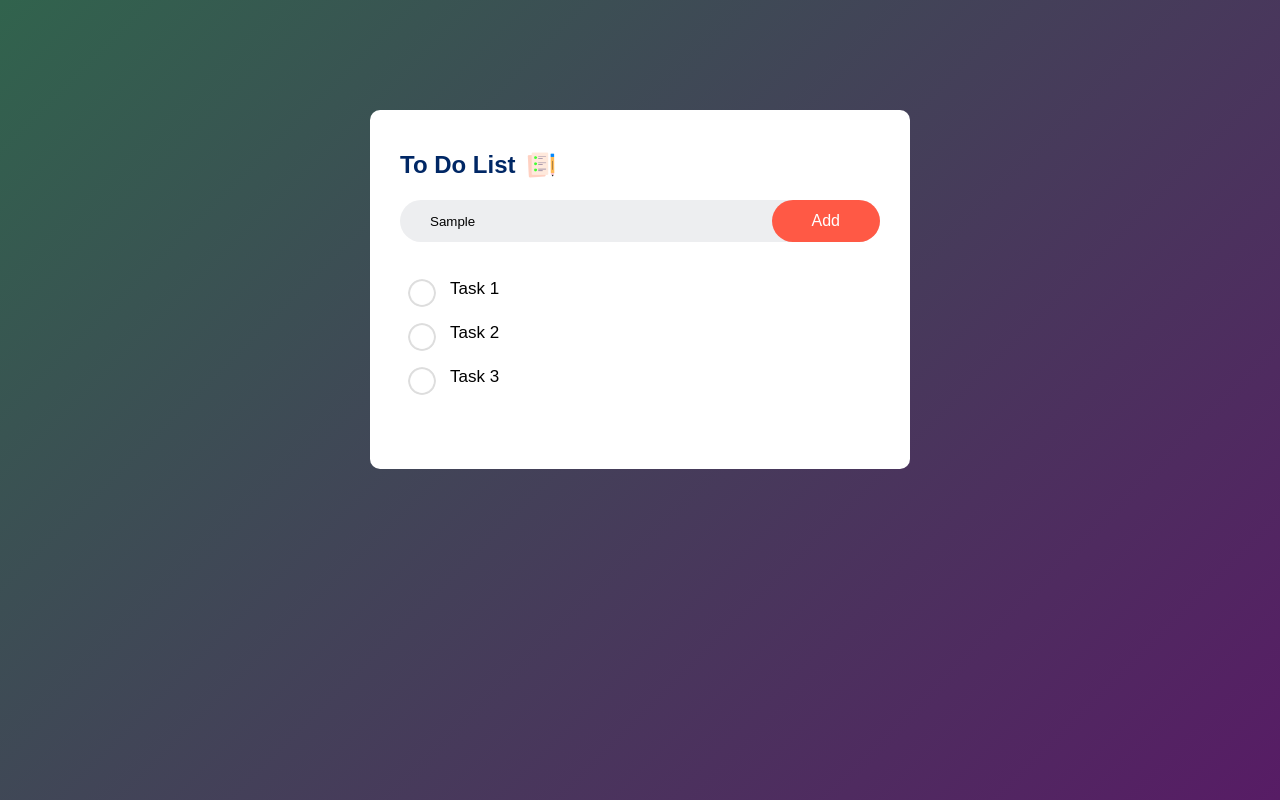
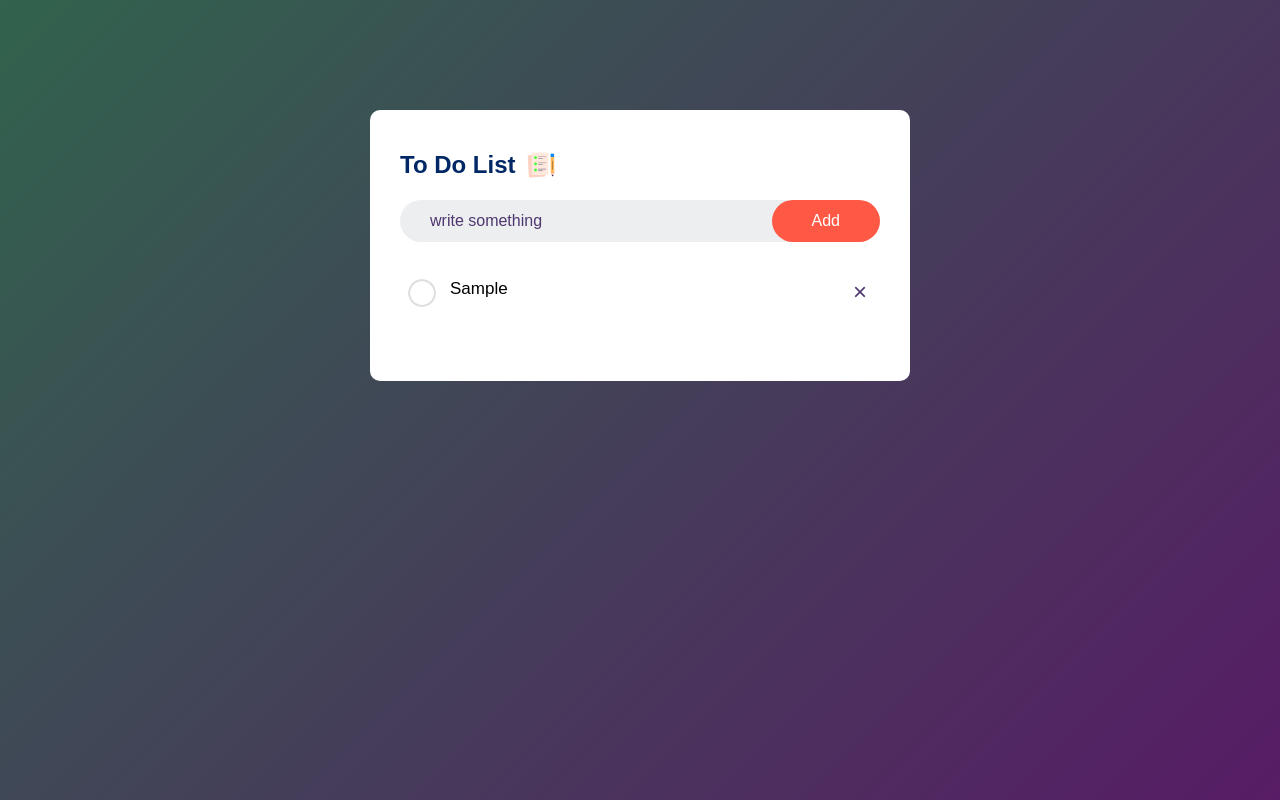
Before and after one commit to imrul099/ToDo-App, a plain HTML site: page index.html in a window 1280 px wide. Both pictures are taken after typing "Sample" into the empty fields and a click on the button "Add". Drawn offline with Linux system fonts and the light colour scheme.

Commit message:
added js file for todo app

```diff
--- a/app.js
+++ b/app.js
@@ -0,0 +1,42 @@
+const inputBox = document.getElementById('input-box');
+const listContainer = document.getElementById('list-container');
+
+const addTask = () => {
+    if (inputBox.value === '') {
+        alert('Warning!!! Write Something')
+    }
+    else{
+        const li = document.createElement('li');
+        li.innerHTML = inputBox.value;
+        listContainer.appendChild(li);
+
+        const span = document.createElement('span');
+        span.innerHTML = '\u00d7'; //unicode html
+        li.appendChild(span);
+
+    }
+    inputBox.value = '';
+    saveData()
+}
+
+
+listContainer.addEventListener('click', function(e){
+    if (e.target.tagName === 'LI') {
+        e.target.classList.toggle('cheaked');
+        saveData()
+    }
+    else if (e.target.tagName === 'SPAN') {
+        e.target.parentElement.remove();
+        saveData()
+    }
+}, false);
+
+
+function saveData(){
+    localStorage.setItem('data', listContainer.innerHTML)
+}
+
+function showTask(){
+    listContainer.innerHTML = localStorage.getItem('data');
+}
+showTask()
--- a/index.html
+++ b/index.html
@@ -11,16 +11,18 @@
         <div class="to-do-app">
             <h2>To Do List <img src="./images/icon.png" alt=""></h2>
             <div class="row">
-                <input type="text" id="input-box" placeholder="">
-                <button>Add</button>
+                <input type="text" id="input-box" placeholder="write something">
+                <button onclick="addTask()">Add</button>
             </div>
             <ul id="list-container">
-                <li class="cheaked">Task 1</li>
+                <!-- <li class="cheaked">Task 1</li>
                 <li>Task 2</li>
-                <li>Task 3</li>
+                <li>Task 3</li> -->
             </ul>
         </div>
 
     </div>
+
+    <script src="./app.js"></script>
 </body>
 </html>
--- a/styles.css
+++ b/styles.css
@@ -52,6 +52,11 @@ input{
     font-weight: 14px;
 }
 
+::placeholder{
+    font-size: 16px;
+    color: rgb(77, 55, 110);
+}
+
 button{
     border: none;
     outline: none;
@@ -85,11 +90,28 @@ ul li::before{
     left: 8px;
 }
 
-ul li .cheaked{
+ul li.cheaked{
     color: #555;
     text-decoration: line-through;
 }
 
-ul li .cheaked::before{
+ul li.cheaked::before{
     background-image: url(images/checked.png);
 }
+
+ul li span{
+    position: absolute;
+    right: 0;
+    top: 5px;
+    width: 40px;
+    height: 40px;
+    font-size: 24px;
+    color: rgb(77, 55, 110);
+    line-height: 40px;
+    text-align: center;
+    border-radius: 50%;
+}
+
+ul li span:hover{
+    background: #edeef0;
+}
```
